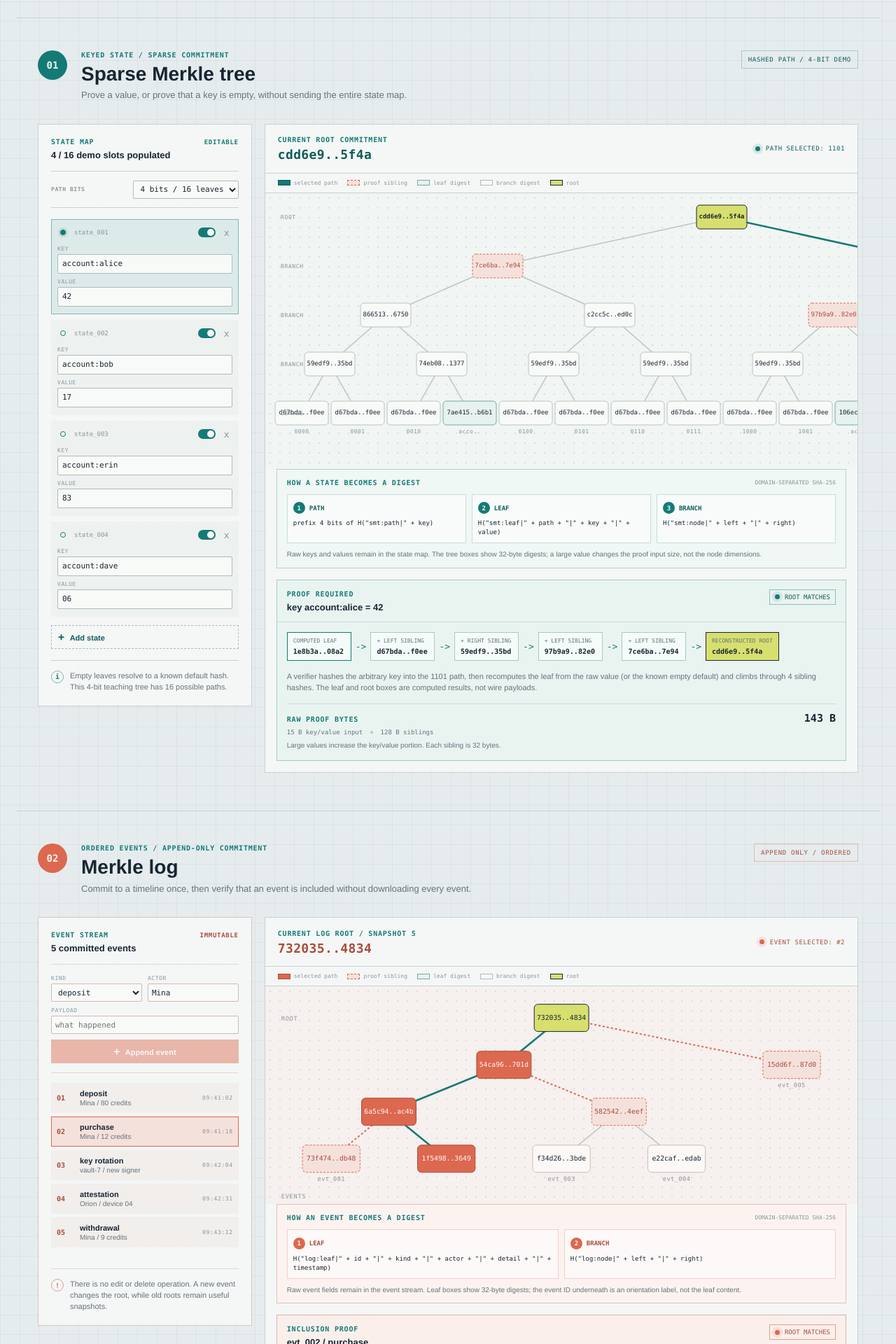
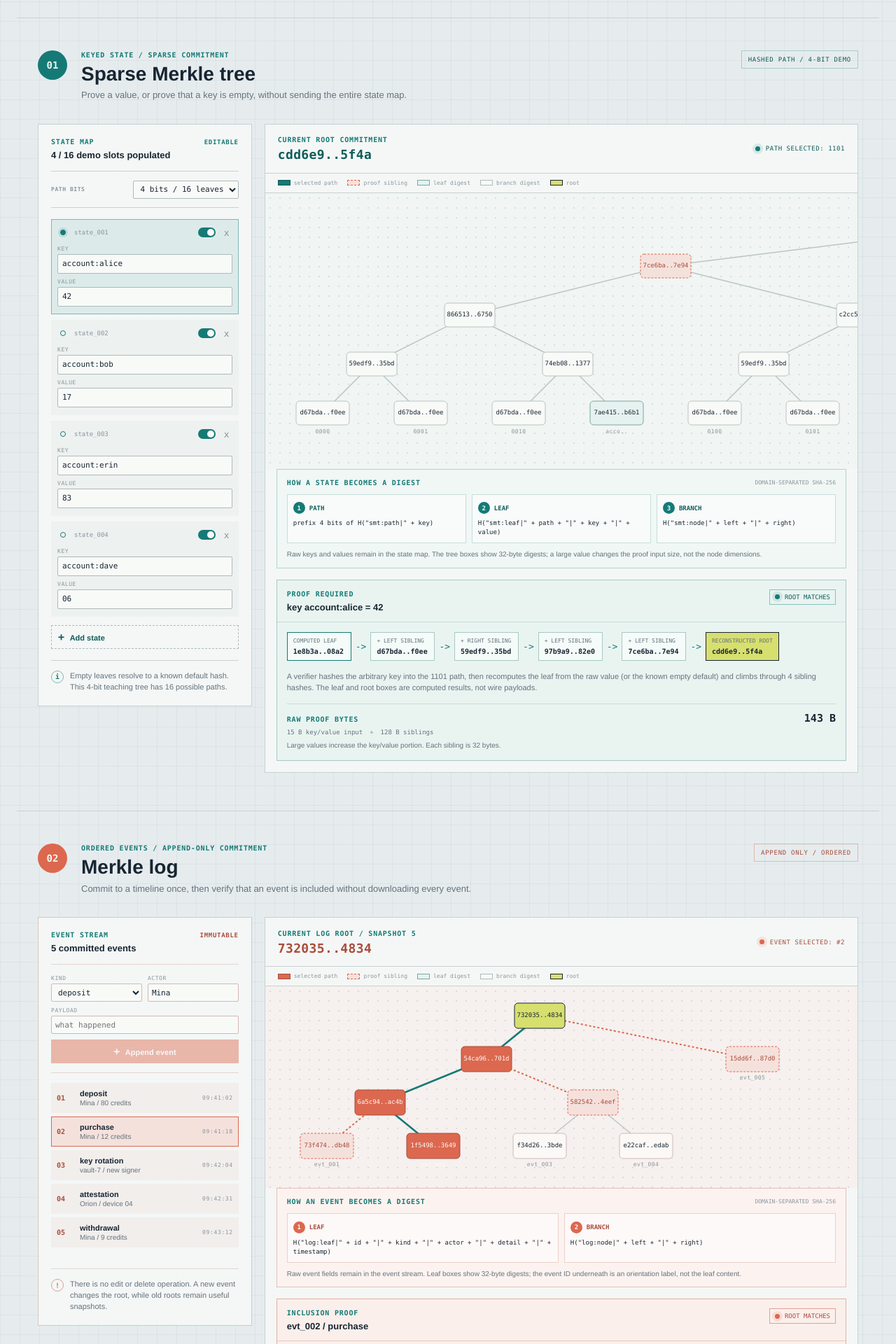
Before and after one commit to alechenninger/merkle, a React (Vite) app: page / in a window 1280 px wide. Shown: the part 334-2254 px from the top of the page at 70% size. Built offline with nearby package versions, Linux system fonts and the light colour scheme.

Commit message:
Align Merkle diagram layouts

```diff
--- a/src/App.css
+++ b/src/App.css
@@ -107,7 +107,6 @@ main,
 .hash-label,
 .section-tag,
 .rail-accent,
-.tree-level-label,
 .footer,
 .proof-table-head,
 .event-time {
@@ -921,11 +920,6 @@ main {
   letter-spacing: 0.05em;
   pointer-events: none;
 }
-.tree-level-label {
-  fill: var(--soft-muted);
-  font-size: 8px;
-}
-
 .proof-card {
   margin: 16px;
   border: 1px solid #a9c8c5;
@@ -1172,7 +1166,11 @@ main {
   padding-top: 4px;
   background-color: #f6f0ee;
 }
-.log-svg { min-width: 650px; }
+.log-svg {
+  width: auto;
+  min-width: 760px;
+  max-width: none;
+}
 .log-node rect {
   fill: #fbf8f6;
   stroke: #cbbcb8;
--- a/src/App.tsx
+++ b/src/App.tsx
@@ -56,6 +56,8 @@ const MIN_SPARSE_DEPTH = 2
 const MAX_SPARSE_DEPTH = 8
 const DEFAULT_SPARSE_DEPTH = 4
 const SHA256_BYTES = 32
+const DIAGRAM_MIN_WIDTH = 760
+const DIAGRAM_LEAF_SPACING = 140
 
 const INITIAL_SPARSE_ENTRIES: SparseEntry[] = [
   { id: 'state_001', key: 'account:alice', value: '42', enabled: true },
@@ -179,6 +181,14 @@ function formatByteCount(bytes: number) {
 
 function valueSummary(value: string) {
   return value.length > 24 ? `${value.slice(0, 20)}... (${formatByteCount(utf8ByteLength(value))})` : value
+}
+
+function diagramWidth(leafCount: number) {
+  return Math.max(DIAGRAM_MIN_WIDTH, leafCount * DIAGRAM_LEAF_SPACING)
+}
+
+function diagramNodeX(spanStart: number, spanEnd: number, leafCount: number, width: number) {
+  return ((spanStart + spanEnd) / 2 / Math.max(leafCount, 1)) * width
 }
 
 type TooltipTag = 'b' | 'div' | 'span' | 'strong'
@@ -350,7 +360,7 @@ function sparseNodeTooltip(node: SparseNode, pathNode: boolean, proofNode: boole
       badge,
       digest: node.hash,
       equation: 'SHA-256("smt:leaf|" + path + "|" + key + "|" + value)',
-      inputs: `path = ${node.path}\nkey = ${node.key}\nvalue = ${node.value ?? ''}`,
+      inputs: `path = ${node.path} (first ${depth} bits of SHA-256("smt:path|" + key))\nkey = ${node.key}\nvalue = ${node.value ?? ''}`,
       proofRole,
     }
   }
@@ -731,13 +741,17 @@ function App() {
     setNewEventDetail('')
   }
 
-  const sparseSvgWidth = Math.max(800, sparseTree.leaves.length * 80)
+  const sparseSvgWidth = diagramWidth(sparseTree.leaves.length)
   const sparseSvgHeight = 40 + (sparseTree.depth + 1) * 70
-  const sparseNodeX = (level: number, index: number) => (index + 0.5) * (sparseSvgWidth / 2 ** (sparseTree.depth - level))
+  const sparseNodeX = (level: number, index: number) => {
+    const leavesPerNode = 2 ** level
+    return diagramNodeX(index * leavesPerNode, (index + 1) * leavesPerNode, sparseTree.leaves.length, sparseSvgWidth)
+  }
   const sparseNodeY = (level: number) => 30 + (sparseTree.depth - level) * 70
   const selectedSparseIndex = sparseProof.index
   const isSparsePathNode = (level: number, index: number) => index === (selectedSparseIndex >> level)
   const isSparseProofNode = (level: number, index: number) => level < sparseTree.depth && index === ((selectedSparseIndex >> level) ^ 1)
+  const logSvgWidth = diagramWidth(logEvents.length)
 
   const showDiagramTooltip = (event: MouseEvent<SVGGElement> | FocusEvent<SVGGElement>, details: TooltipDetails, owner: DiagramTooltip['owner']) => {
     const frame = event.currentTarget.closest<HTMLElement>('.tree-frame')
@@ -756,7 +770,7 @@ function App() {
   }
   const hideDiagramTooltip = () => setDiagramTooltip(null)
 
-  const logNodeX = (node: LogNode) => (((node.start + node.end) / 2) / Math.max(logEvents.length, 1)) * 760
+  const logNodeX = (node: LogNode) => diagramNodeX(node.start, node.end, logEvents.length, logSvgWidth)
   const logNodeY = (node: LogNode) => 38 + node.depth * 62
   const logHeight = logView.tree ? Math.max(260, (logTreeHeight(logView.tree) + 1) * 62 + 36) : 260
   const proofNodeKeys = new Set(logView.proof.map((step) => `${step.sibling.start}-${step.sibling.end}`))
@@ -957,9 +971,6 @@ function App() {
                       </g>
                     )
                   }))}
-                  {sparseTree.levels.map((_, level) => (
-                    <text className="tree-level-label" key={`label-${level}`} x="10" y={sparseNodeY(level) + 3}>{level === sparseTree.depth ? 'root' : level === 0 ? 'leaves' : 'branch'}</text>
-                  ))}
                 </svg>
                 <DiagramTooltipOverlay tooltip={diagramTooltip} owner="sparse" />
               </div>
@@ -1079,7 +1090,7 @@ function App() {
               </div>
               <div className="tree-frame log-tree-frame" onScroll={hideDiagramTooltip}>
                 {logView.tree ? (
-                  <svg className="tree-svg log-svg" viewBox={`0 0 760 ${logHeight}`} role="img" aria-label="Append-only Merkle log tree visualization">
+                  <svg className="tree-svg log-svg" width={logSvgWidth} height={logHeight} viewBox={`0 0 ${logSvgWidth} ${logHeight}`} role="img" aria-label="Append-only Merkle log tree visualization">
                     {collectLogEdges(logView.tree).map(({ parent, child }) => {
                       const childIsPath = child.start <= logView.selectedIndex && logView.selectedIndex < child.end
                       const childIsProof = proofNodeKeys.has(`${child.start}-${child.end}`)
@@ -1114,8 +1125,6 @@ function App() {
                         )
                       })
                     })()}
-                    <text className="tree-level-label" x="10" y="42">root</text>
-                    <text className="tree-level-label" x="10" y={logHeight - 8}>events</text>
                   </svg>
                 ) : <div className="empty-log">Append an event to grow the log.</div>}
                 <DiagramTooltipOverlay tooltip={diagramTooltip} owner="log" />
```
